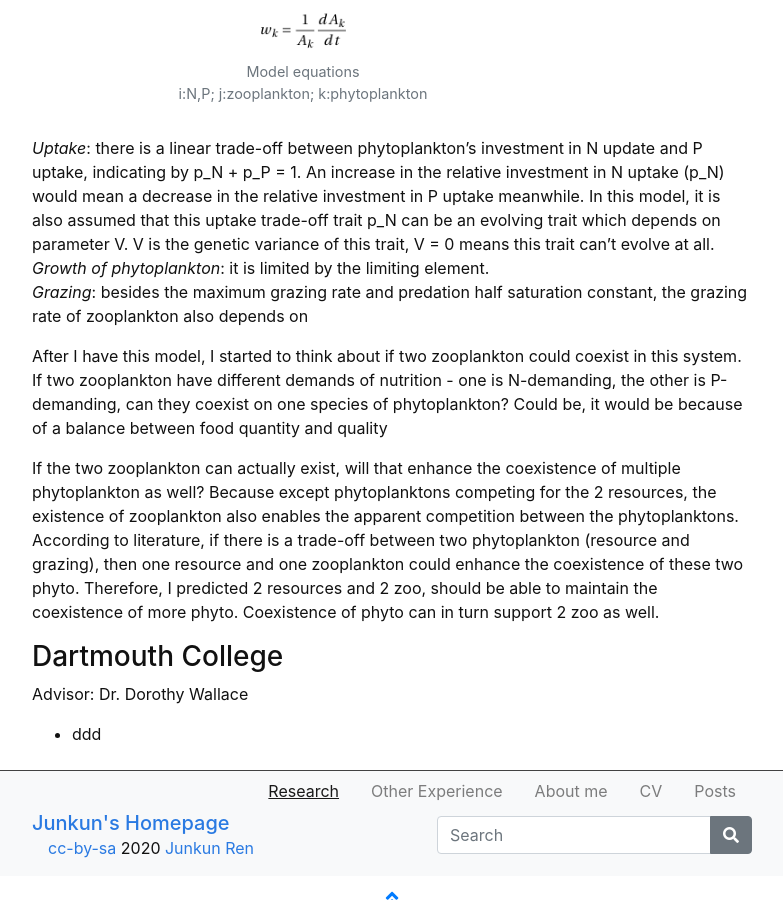
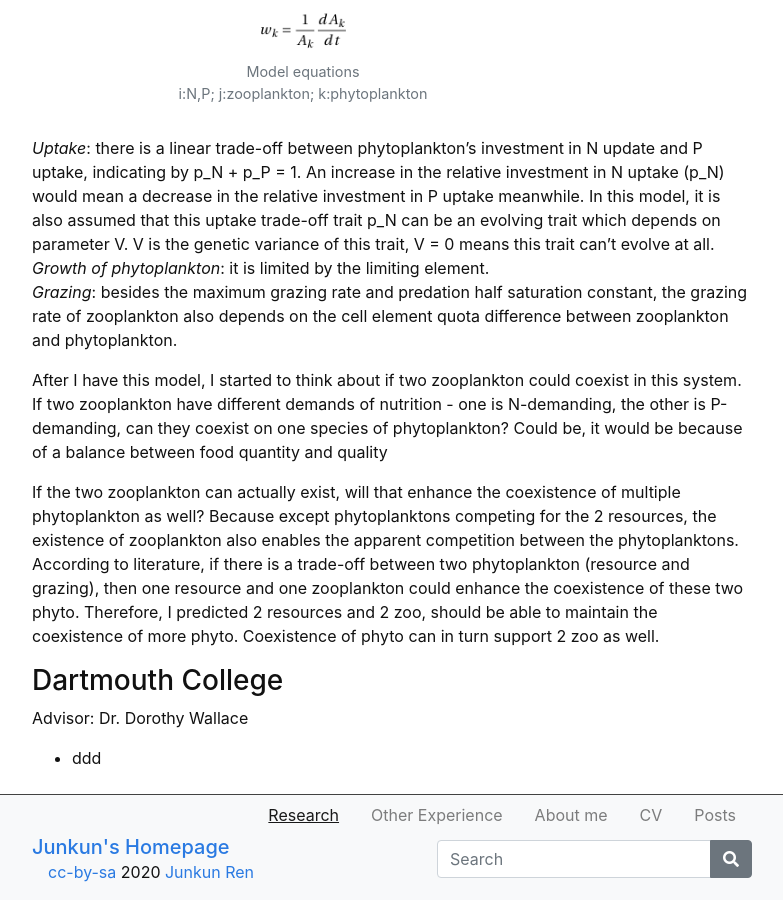
Before and after one commit to junkun-ren/PersonalWebsite, a Jekyll site: the page built from content/0-research.md, in a window 1280 px wide and 900 px high, scrolled down 1510 px. Shown: the whole window, without its empty margins (248-1031 px from the left). Built offline with Jekyll 4.4.1, drawn with Linux system fonts in a browser that asks for light colours.

Commit message:
Update 0-research.md

```diff
--- a/content/0-research.md
+++ b/content/0-research.md
@@ -12,7 +12,7 @@ Advisor: Dr. Shaopeng Wang
 
 *Uptake*: there is a linear trade-off between phytoplankton's investment in N update and P uptake, indicating by p_N + p_P = 1. An increase in the relative investment in N uptake (p_N) would mean a decrease in the relative investment in P uptake meanwhile. In this model, it is also assumed that this uptake trade-off trait p_N can be an evolving trait which depends on parameter V. V is the genetic variance of this trait, V = 0 means this trait can't evolve at all. <br/>
 *Growth of phytoplankton*: it is limited by the limiting element. <br/>
-*Grazing*: besides the maximum grazing rate and predation half saturation constant, the grazing rate of zooplankton also depends on
+*Grazing*: besides the maximum grazing rate and predation half saturation constant, the grazing rate of zooplankton also depends on the cell element quota difference between zooplankton and phytoplankton.
 
 After I have this model, I started to think about if two zooplankton could coexist in this system. If two zooplankton have different demands of nutrition - one is N-demanding, the other is P-demanding, can they coexist on one species of phytoplankton? Could be, it would be because of a balance between food quantity and quality
 
```
